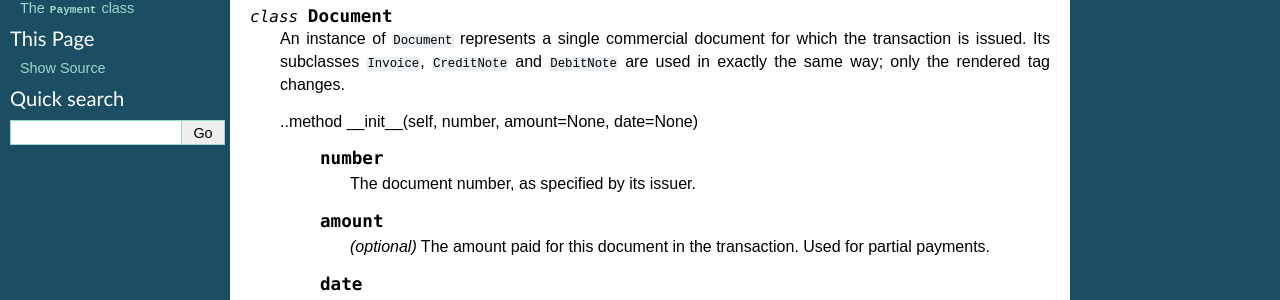
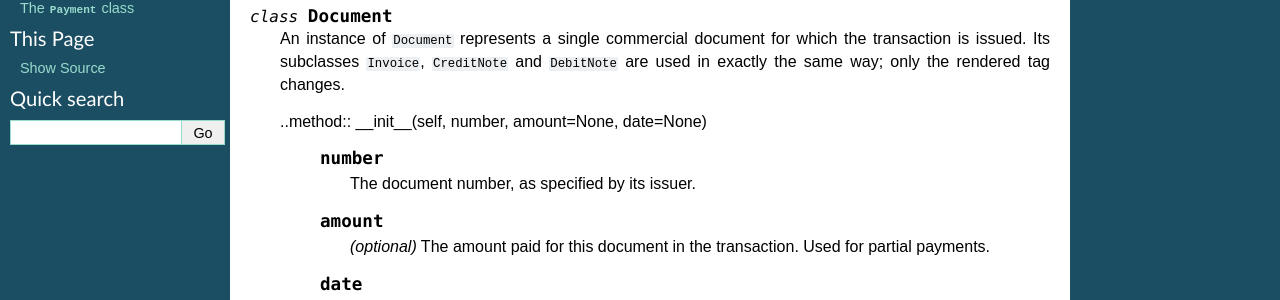
Before and after one commit to puccia/sepacbi, a Sphinx documentation site: the page built from docs/source/rmtinfo.rst, in a window 1280 px wide. Shown: the part 207-507 px from the top of the page. Built offline with Sphinx 7.4.7, drawn with Linux system fonts in a browser that asks for light colours.

Commit message:
REST syntax fix

```diff
--- a/docs/source/rmtinfo.rst
+++ b/docs/source/rmtinfo.rst
@@ -9,7 +9,7 @@
 
 	An instance of ``Document`` represents a single commercial document for which the transaction is issued. Its subclasses ``Invoice``, ``CreditNote`` and ``DebitNote`` are used in exactly the same way; only the rendered tag changes.
 
-	..method __init__(self, number, amount=None, date=None)
+	..method:: __init__(self, number, amount=None, date=None)
 
 		.. data:: number
 
```
